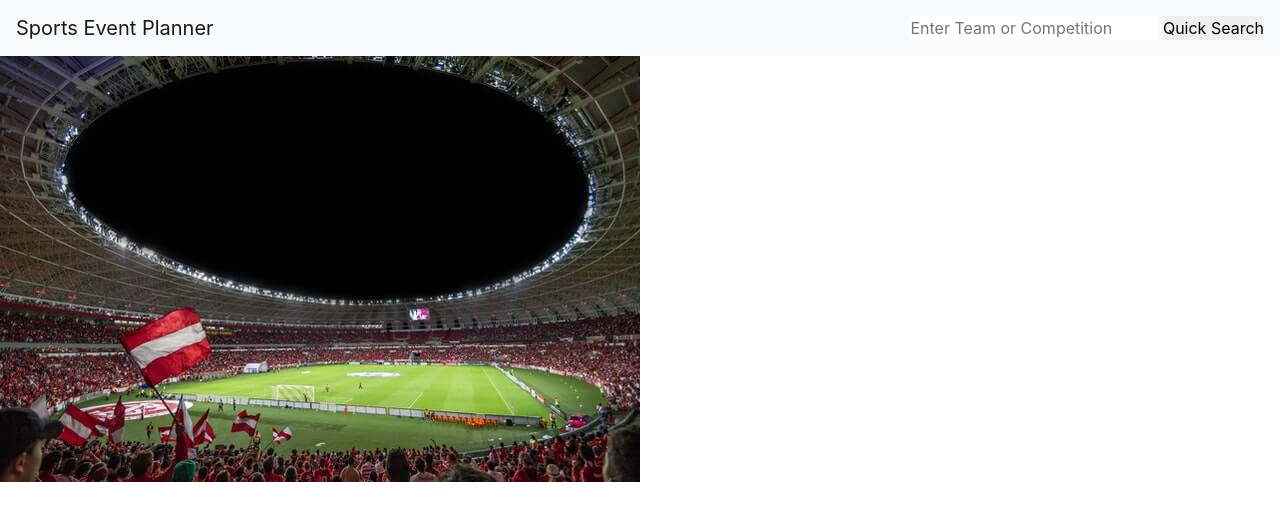
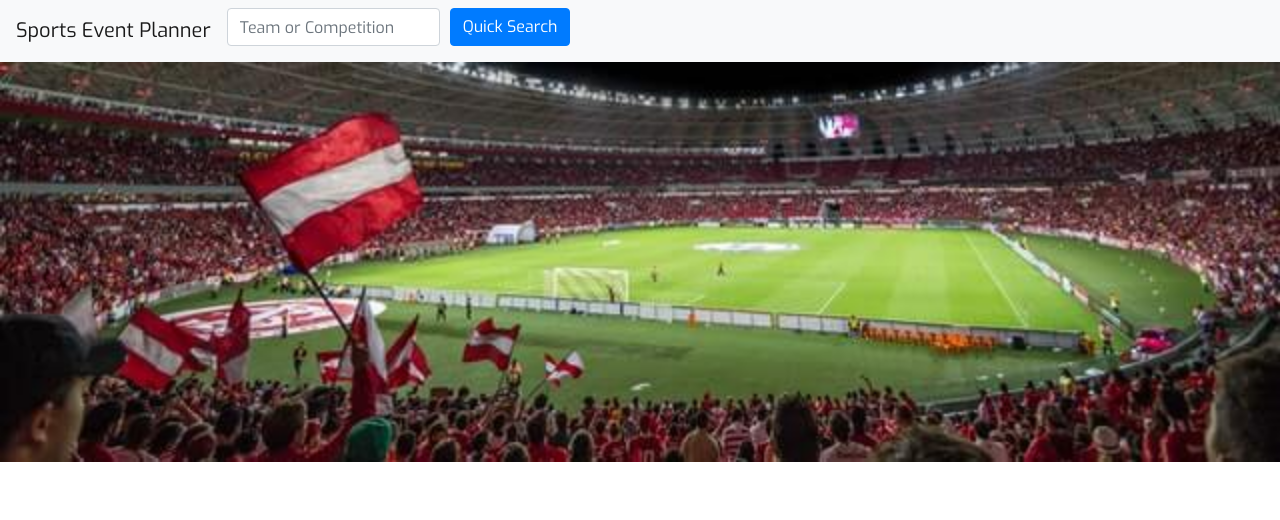
Before and after one commit to AndyB-WHG/sports-event-planner, a plain HTML site: page index.html in a window 1280 px wide. Drawn offline with nearby package versions, Linux system fonts and the light colour scheme.

Commit message:
fix: simplified Nav Bar to 'Quick Search'.

```diff
--- a/assets/css/style.css
+++ b/assets/css/style.css
@@ -1,18 +1,40 @@
+@import url('https://fonts.googleapis.com/css?family=Exo:100,200,300,400,500,600,700|Prompt:100,200,300,400,500,600,700');
+
+@import url('https://fonts.googleapis.com/css2?family=Play:wght@700&display=swap');
+
 * {
     padding: 0;
     border: 0;
     margin: 0;
 }
 
-#hero-mage {
-    height: 35em;
+body {
+    font-family: 'Exo', sans-serif;
+}
+
+.quick-search-box, .quick-search-button {
+    float: right;
+}
+
+
+header {
+    height: 25em;
     width: 100%;
+}
+
+#hero-image {
+    display: block;
+    text-align: center;
+    width: 100%;
+    background:url("../images/stadium-hero-image.jpg") no-repeat left bottom;
+    background-size: cover;
 }
 
 
 /* @media(max-width: 992px) {
-    .quick-search-box {
-    max-width: 50%;
+
+    max-width: 100%;
     float: right;
+    display: inline-block;
     }
 } */
--- a/index.html
+++ b/index.html
@@ -6,30 +6,41 @@
   <meta name="viewport" content="width=device-width, initial-scale=1.0">
   <link rel="stylesheet" href="https://stackpath.bootstrapcdn.com/bootstrap/4.1.3/css/bootstrap.min.css"
     integrity="sha384-MCw98/SFnGE8fJT3GXwEOngsV7Zt27NXFoaoApmYm81iuXoPkFOJwJ8ERdknLPMO" crossorigin="anonymous">
-    <link rel="stylesheet" href="https://use.fontawesome.com/releases/v5.6.3/css/all.css" integrity="sha384-UHRtZLI+pbxtHCWp1t77Bi1L4ZtiqrqD80Kn4Z8NTSRyMA2Fd33n5dQ8lWUE00s/" crossorigin="anonymous"/>
+  <link rel="stylesheet" href="https://use.fontawesome.com/releases/v5.6.3/css/all.css"
+    integrity="sha384-UHRtZLI+pbxtHCWp1t77Bi1L4ZtiqrqD80Kn4Z8NTSRyMA2Fd33n5dQ8lWUE00s/" crossorigin="anonymous" />
   <link href="assets/css/style.css" rel="stylesheet" type="text/css" />
   <title>Sports Event Planner</title>
 </head>
 
 <body>
 
-    <header>
 
-        <nav class="navbar navbar-light bg-light">
-            <a class="navbar-brand" href="#">
-              Sports Event Planner
-            </a>
-            <form action="/action_page.php">
-                <input type="text" id="lname" name="lname" placeholder="Enter Team or Competition">
-                <input type="submit" value="Quick Search">
+
+  <nav class="navbar navbar-expand-lg navbar-light bg-light">
+    <a class="navbar-brand" href="#">Sports Event Planner</a>
+    <div class="form-div">
+    <form id="quick-search-form">
+      <div class="form-row align-items-center quick-search-box">
+        <div class="col-auto">
+          <label class="sr-only" for="inlineFormInput">Event</label>
+          <input type="text" class="form-control mb-2" id="inlineFormInput" placeholder="Team or Competition">
+        </div>
+        <div class="col-auto quick-search-button">
+          <button type="submit" class="btn btn-primary mb-2">Quick Search</button>
+        </div>
+      </div>
     </form>
+  </div>
+
   </nav>
 
-        <div id="hero-image">
-            <img src="assets/images/pexels-riciardus-41257.jpg" alt="Studium Crowd photo by riciardus from Pexels">
-        </div>
+
+
+  <header id="hero-image" aria-label="Stadium full of people">
 
   </header>
+
+
   <section id="filters">
 
   </section>
@@ -47,14 +58,14 @@
   </footer>
 
   <script src="https://code.jquery.com/jquery-3.5.1.slim.min.js"
-        integrity="sha384-DfXdz2htPH0lsSSs5nCTpuj/zy4C+OGpamoFVy38MVBnE+IbbVYUew+OrCXaRkfj"
-        crossorigin="anonymous"></script>
+    integrity="sha384-DfXdz2htPH0lsSSs5nCTpuj/zy4C+OGpamoFVy38MVBnE+IbbVYUew+OrCXaRkfj" crossorigin="anonymous">
+  </script>
   <script src="https://cdn.jsdelivr.net/npm/popper.js@1.16.1/dist/umd/popper.min.js"
-        integrity="sha384-9/reFTGAW83EW2RDu2S0VKaIzap3H66lZH81PoYlFhbGU+6BZp6G7niu735Sk7lN"
-        crossorigin="anonymous"></script>
+    integrity="sha384-9/reFTGAW83EW2RDu2S0VKaIzap3H66lZH81PoYlFhbGU+6BZp6G7niu735Sk7lN" crossorigin="anonymous">
+  </script>
   <script src="https://cdn.jsdelivr.net/npm/bootstrap@4.5.3/dist/js/bootstrap.min.js"
-        integrity="sha384-w1Q4orYjBQndcko6MimVbzY0tgp4pWB4lZ7lr30WKz0vr/aWKhXdBNmNb5D92v7s"
-        crossorigin="anonymous"></script>
+    integrity="sha384-w1Q4orYjBQndcko6MimVbzY0tgp4pWB4lZ7lr30WKz0vr/aWKhXdBNmNb5D92v7s" crossorigin="anonymous">
+  </script>
 
 </body>
 
```
Also changed, not shown: assets/images/stadium-hero-image.jpg (renamed from assets/images/pexels-riciardus-41257.jpg). Lines whose indentation alone changed are shown as unchanged.
